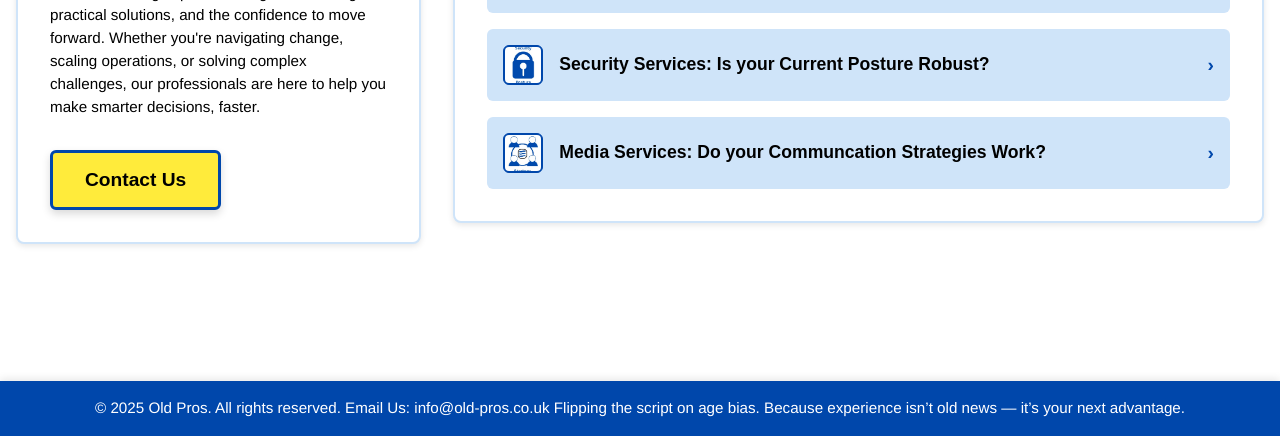
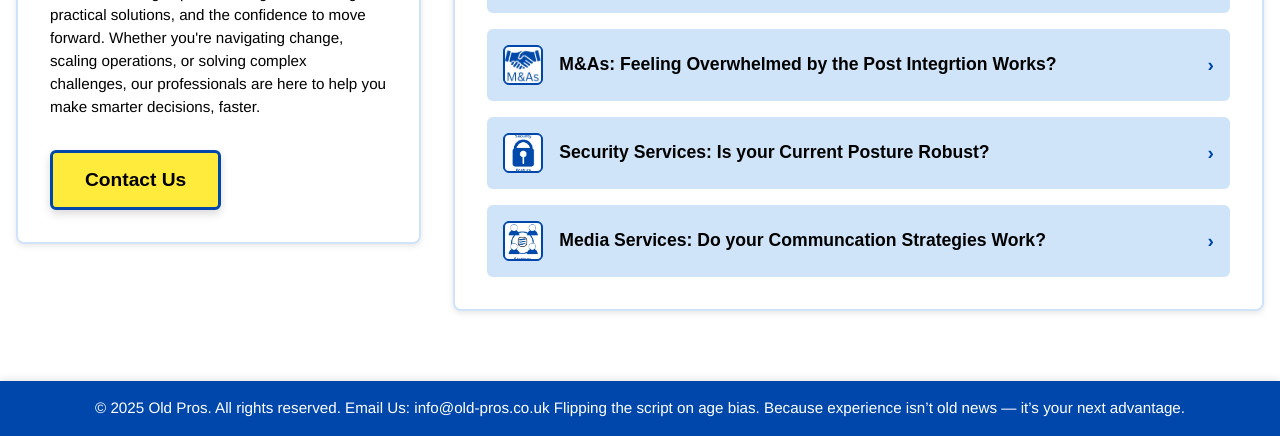
Before and after one commit to jwh99common/old-pros, a website: page public/index.html in a window 1280 px wide. Shown: the part 364-800 px from the top of the page. Drawn offline with Linux system fonts and the light colour scheme.

Commit message:
Auto-sync: 2025-11-30 19:16:23

```diff
--- a/public/index.html
+++ b/public/index.html
@@ -38,7 +38,6 @@
       </div>
 
       <!-- Right column box -->
-<!-- Right column box -->
     <div class="column-right">
       <div class="column-box">
         <section class="manifesto accordion">
@@ -72,7 +71,6 @@
                 </p>
               </div>
             </div>
-
             <div class="accordion-item">
               <button class="accordion-header">
                 <img src="/images/op-project.jpg" alt="Content Lead" class="accordion-img" />
@@ -91,6 +89,28 @@
                 </ul>
                 <p>
                   We’re not here to <b>land and expand</b>. We’re here to provide mechanisms and reporting protocols that deliver the right level of information—from sponsor to IC. Our team has the stripes and strategies to build repeatable, mature frameworks.
+                </p>
+              </div>
+            </div>
+
+            <div class="accordion-item">
+              <button class="accordion-header">
+                <img src="/images/op-ma.jpg" alt="Content Lead" class="accordion-img" />
+                <span>M&As: Feeling Overwhelmed by the Post Integrtion Works?</span>
+              </button>
+
+              <div class="accordion-content">
+                <p>
+                You’ve completed the M&A, but the post‑integration work feels overwhelming. Managing multiple projects, aligning teams, and ensuring smooth transitions can be daunting without the right support. The team at Old‑Pros specialises in guiding organisations through the complexities of post‑M&A integration, with experience leading over £500m worth of successful integrations.
+
+                We offer targeted support to help you:</p>
+                <ul>
+                  <li><p>Compare and contrast synergies and provide a holistic, prioritised integration roadmap</p></li>
+                  <li><p>Support commercial and TSA contractual agreements to ensure you’re getting an optimised solution </p></li>
+                  <li><p>Develop governance frameworks to ensure integration activities are delivered on time and within budget</p></li>
+                </ul>
+                <p>
+                Our team is well‑versed in leading cross‑functional groups, managing stakeholder expectations, and driving results in high‑pressure environments. We understand the unique challenges that come with M&A integration and are here to help you navigate them successfully.
                 </p>
               </div>
             </div>
@@ -118,6 +138,7 @@
                 </p>
               </div>
             </div>
+
 
             <div class="accordion-item">
               <button class="accordion-header">
```
Also changed, not shown: public/images/op-ma.jpg (added). Lines whose indentation alone changed are shown as unchanged.
